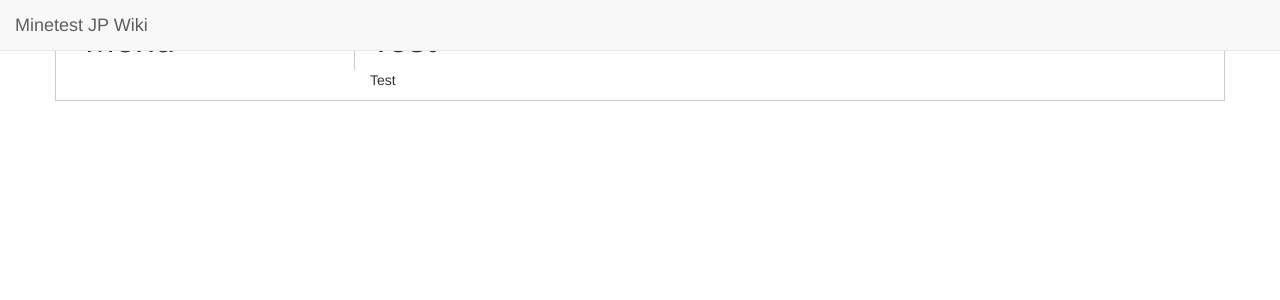
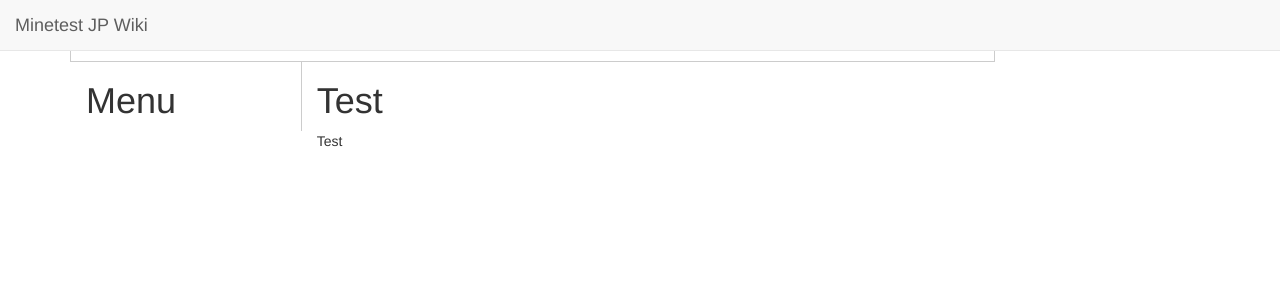
Before and after one commit to minetest-jp/wiki, a Jekyll site: the page built from index.md, in a window 1280 px wide. Shown: the top 300 px of the page. Built offline with Jekyll 4.4.1, drawn with Linux system fonts in a browser that asks for light colours.

Commit message:
Update default.html

```diff
--- a/_layouts/default.html
+++ b/_layouts/default.html
@@ -11,6 +11,7 @@
     </nav>
   </header>
 
+  <div style="width: 925px; padding-top: 60px; border: 1px solid #CCC">
     <div class="col-xs-3" style="border-right: 1px solid #CCC">
       {% include menu.html %}
     </div>
@@ -19,7 +20,5 @@
         {{ content }}
       </article>
     </div>
-
-  <div class="row" style="padding-top: 60px; border: 1px solid #CCC">
   </div>
 </div>
```
Lines whose indentation alone changed are shown as unchanged.
